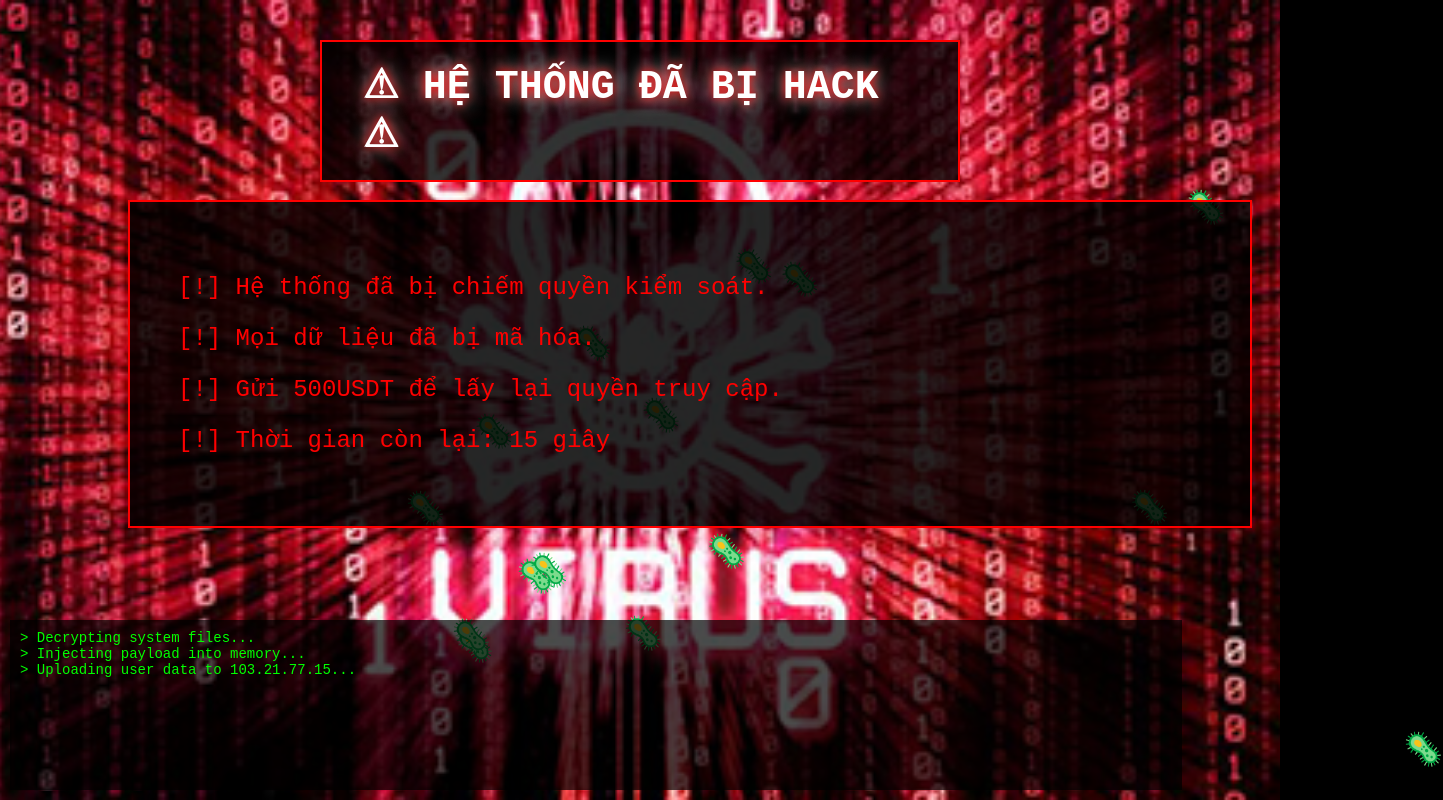
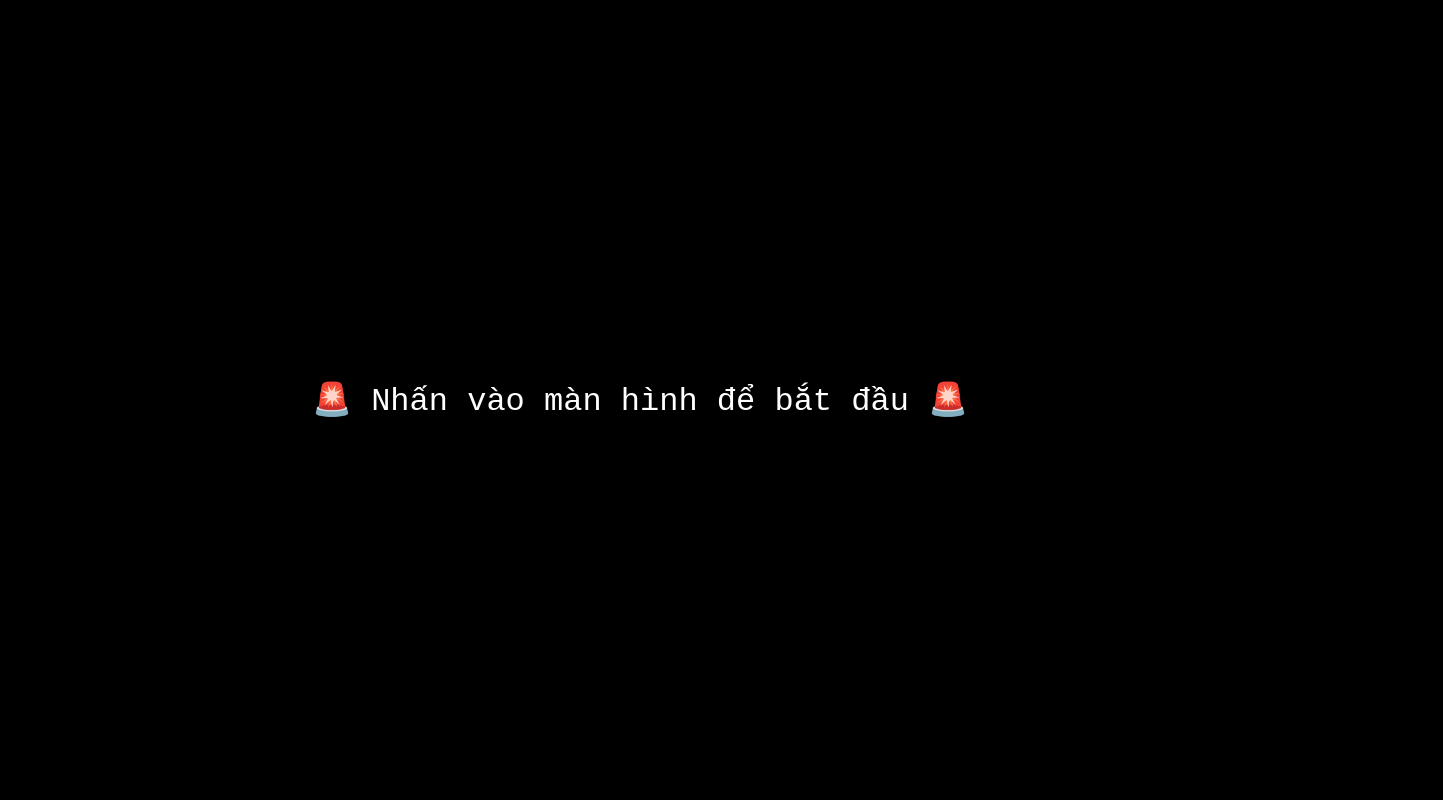
Before and after one commit to neetran/newschool, a plain HTML site: page project/virus/virus.html in a window 1280 px wide. Shown: the whole page, 1443 px wide, since content can reach past the window. Drawn offline with Linux system fonts and the light colour scheme.

Commit message:
Update virus.html

```diff
--- a/project/virus/virus.html
+++ b/project/virus/virus.html
@@ -10,6 +10,9 @@
       background: black;
       font-family: 'Courier New', monospace;
       overflow: hidden;
+    }
+
+    body.hide-cursor {
       cursor: none;
     }
 
@@ -94,9 +97,29 @@
       75% { transform: translate(1px, -1px); }
       100% { transform: translate(1px, 1px); }
     }
+
+    /* Lớp phủ yêu cầu click */
+    #overlay {
+      position: fixed;
+      z-index: 9999;
+      top: 0; left: 0;
+      width: 100vw;
+      height: 100vh;
+      background-color: black;
+      color: white;
+      display: flex;
+      align-items: center;
+      justify-content: center;
+      font-size: 2rem;
+      text-align: center;
+      cursor: pointer;
+    }
   </style>
 </head>
 <body>
+  <!-- Lớp phủ yêu cầu click -->
+  <div id="overlay">🚨 Nhấn vào màn hình để bắt đầu 🚨</div>
+
   <div class="fullscreen"></div>
 
   <div class="header">
@@ -112,28 +135,30 @@
 
   <div id="console"></div>
 
-  <!-- Âm thanh cảnh báo mạnh (tự phát bằng trick muted → unmute) -->
-  <audio id="alarm" autoplay loop muted>
-    <source src="https://actions.google.com/sounds/v1/alarms/alarm_clock.ogg" type="audio/ogg">
+  <audio id="alarm" loop>
+    <source src="assets/melody.mp3" type="audio/mpeg">
   </audio>
 
   <script>
-    // Đồng hồ đếm ngược
-    let time = 19;
+    const overlay = document.getElementById('overlay');
+    const alarm = document.getElementById('alarm');
+
+    overlay.addEventListener('click', () => {
+      overlay.style.display = 'none';
+      document.body.classList.add('hide-cursor');
+
+      // Phát nhạc
+      alarm.play().catch(err => console.log("Không phát được nhạc:", err));
+
+      // Đếm ngược
+      let time = 59;
       const timerEl = document.getElementById('timer');
       setInterval(() => {
         timerEl.innerText = time--;
         if (time < 0) window.location.href = 'recovery.html';
       }, 1000);
 
-    // Tự phát âm thanh (bypass autoplay chặn)
-    const alarm = document.getElementById("alarm");
-    window.addEventListener('load', () => {
-      alarm.muted = false;
-      alarm.play().catch(() => {});
-    });
-
-    // Gõ chữ console giả
+      // Console giả
       const consoleBox = document.getElementById('console');
       const lines = [
         '> Decrypting system files...',
@@ -152,7 +177,7 @@
         }
       }, 1500);
 
-    // Virus chạy loạn màn hình
+      // Virus chạy
       for (let i = 0; i < 15; i++) {
         const v = document.createElement('div');
         v.className = 'virus';
@@ -164,6 +189,7 @@
         v.style.animationDuration = (5 + Math.random() * 10) + 's';
         document.body.appendChild(v);
       }
+    });
   </script>
 </body>
 </html>
```
Lines whose indentation alone changed are shown as unchanged.
